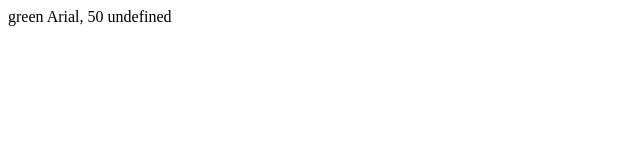
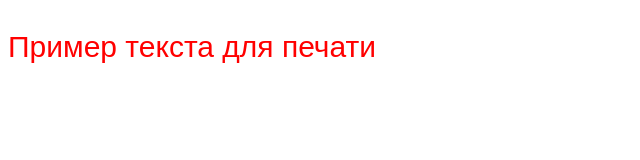
Before and after one commit to ipm901/JavaScript, a plain HTML site: page objekt.html in a window 1280 px wide. Shown: the whole page, without its empty margins (0-640 px from the left). Drawn offline with Linux system fonts and the light colour scheme.

Commit message:
Add files via upload

```diff
--- a/objekt.html
+++ b/objekt.html
@@ -5,55 +5,24 @@
     <meta name="viewport" content="width=device-width, initial-scale=1.0">
     <title>Document</title>
     <script>
-    /*
-        function User(firstName, lastName, city, age){
-            this.firstName = firstName;
-            this.lastName = lastName;
-            this.city = city;
-            this.age = age;
-        }
-        let user = new User('Anne', 'Tompson', 30, 'Novosibirsk');
-    /*   ------------------------------------------------------------
-let user = {
-  firstName: 'John',
-  lastName: 'Adans',
-  age: 30,
-  city: 'Novosibirsk',
-  adres: 'Strit',
-  floor: 'Men'
-};document.write(`${user.firstName} ${user.age} ${user. city} ${user.lastName} ${user.adres} ${user.floor}`);
-   */
 
-   function PrintMachine(fontColor, fontFamily, fontSize){
+function PrintMachine(fontColor, fontFamily, fontSize){
     this.fontSize = fontSize;
     this.fontColor = fontColor;
     this.fontFamily = fontFamily;
     this.print = function(text){
-
-    let output = `<p style = "color: ${this.fontColor};
-     font-family: ${this.fontFamily};
-     font-size: ${this.fontSize}px">
-     ${text}
-     </p>`;
-    document.write(output);
-
+        let output = `
+            <p style="color: ${this.fontColor}; font-family: ${this.fontFamily}; font-size: ${this.fontSize}px;">
+                ${text}
+            </p>
+        `;
+        document.write(output);
+    };
 }
 
- /*
-    this.getName = function(text){
-        let name = `${this.fontSize} ${this.fontColor}`;
-return name;
-*/
-    }
-
-   let printMachine = new PrintMachine('green', 'Arial, 50');
-
-
-   document.write(`${printMachine.fontColor} ${printMachine.fontFamily} ${printMachine.fontSize}`);
-
-
+let printer = new PrintMachine("red", "Arial", 30);
+printer.print("Пример текста для печати");
     </script>
-
 </head>
 <body>
 
```
